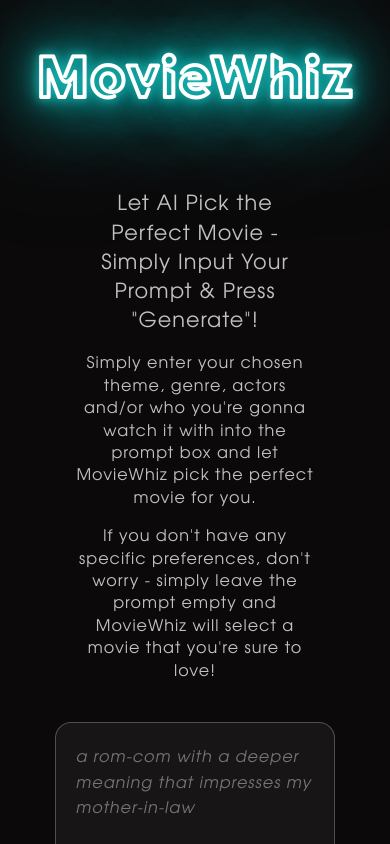
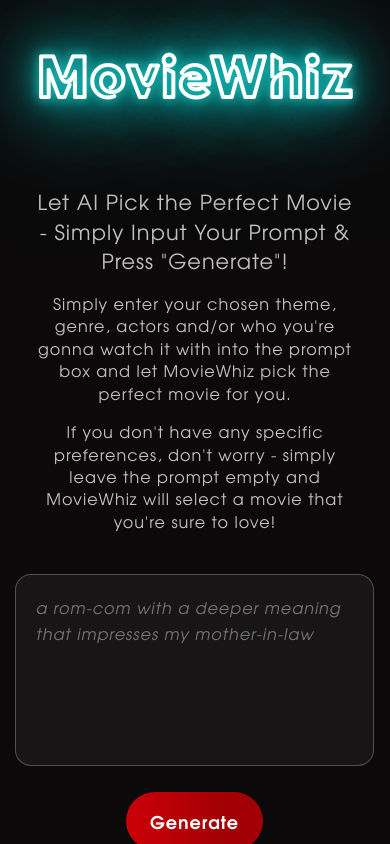
Before and after one commit to Sunkio/moviewhiz, a Next.js app: page / in a window 390 px wide. Built offline with nearby package versions, Linux system fonts and the light colour scheme.

Commit message:
update mobile style sm

```diff
--- a/pages/styles.css
+++ b/pages/styles.css
@@ -546,9 +546,9 @@ input:invalid[focused="true"] ~ span, textarea:invalid[focused="true"] ~ span {
 }
 
 @media (max-width: 600px) {
-    .sub-container {
+    .sub-container, .output, .output-header-container {
         max-width: 400px;
-        width: 75%;
+        width: 100%;
     }
 
     .header-title h1 {
@@ -559,11 +559,7 @@ input:invalid[focused="true"] ~ span, textarea:invalid[focused="true"] ~ span {
         text-align: center;
     }
 
-    .legal {
-        width: 75%;
-    }
-
-    .footer-legal-sm {
+    .legal, footer-legel-sm {
         width: 75%;
     }
 
```
